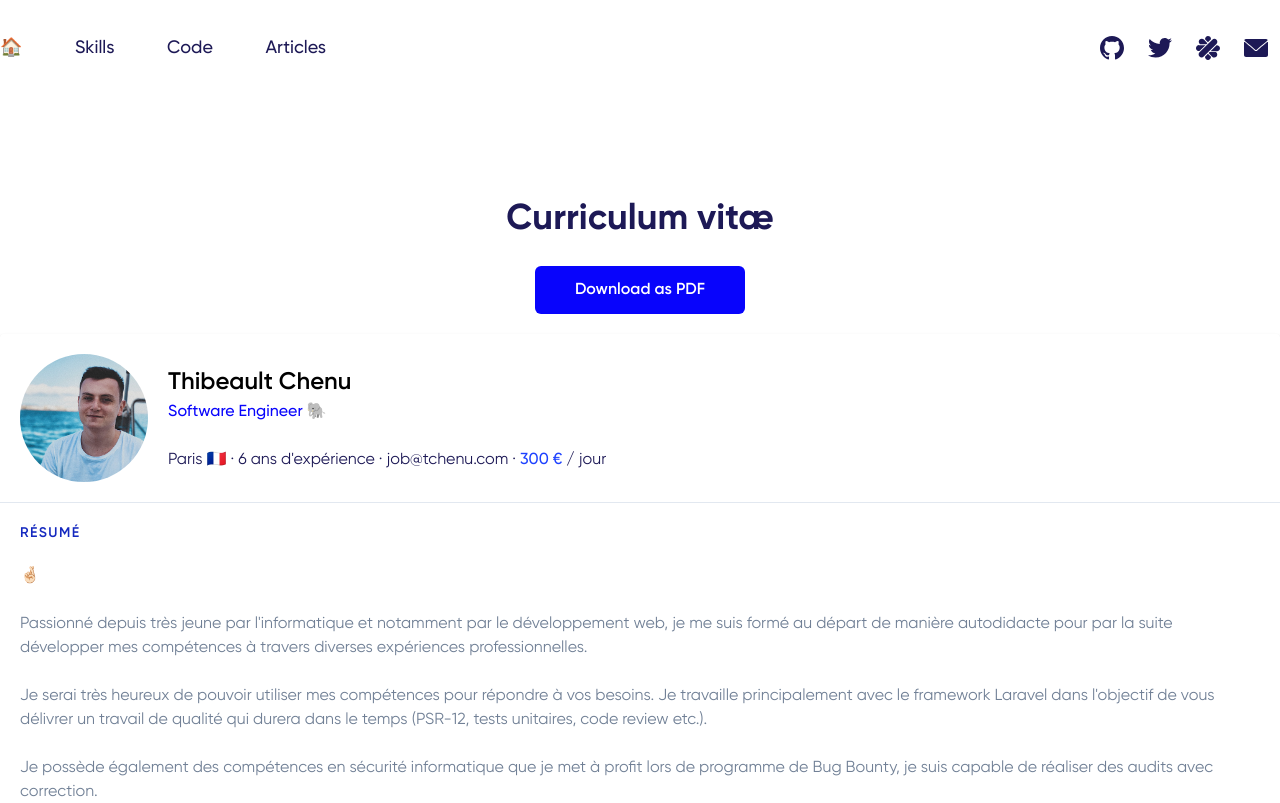
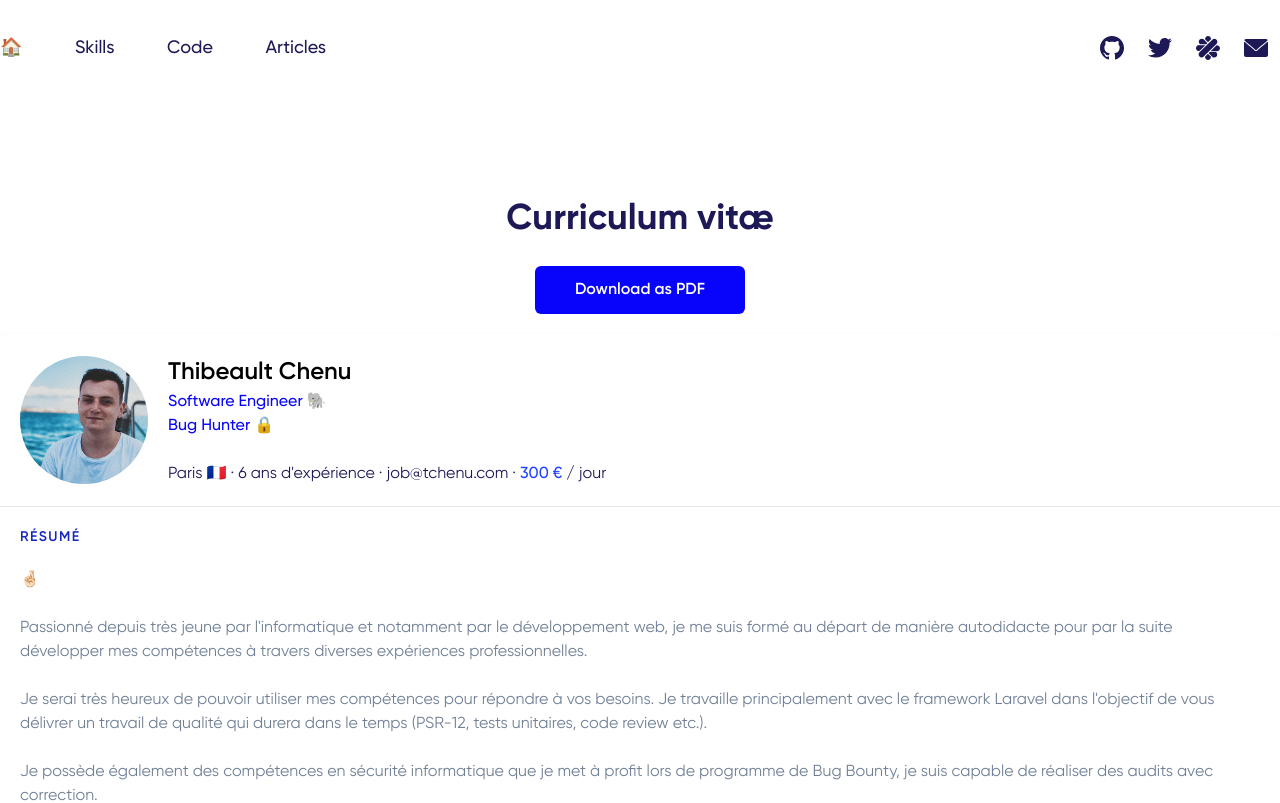
Before and after one commit to tchenu/portfolio, a Nuxt app: page /cv in a window 1280 px wide. Shown: the top 803 px of the page. Built offline with nearby package versions, Linux system fonts and the light colour scheme.

Commit message:
:sparkles: Add "Bug Hunter" mention on CV page

```diff
--- a/components/cv/CvMe.vue
+++ b/components/cv/CvMe.vue
@@ -7,6 +7,7 @@
       <div class="ml-5">
         <h1 class="text-2xl font-semibold">Thibeault Chenu</h1>
         <p class="font-medium text-blue-600">Software Engineer 🐘</p>
+        <p class="font-medium text-blue-600">Bug Hunter 🔒</p>
         <br />
         <span class="text-blue-700">
           Paris 🇫🇷 · 6 ans d'expérience · job@tchenu.com ·
```
